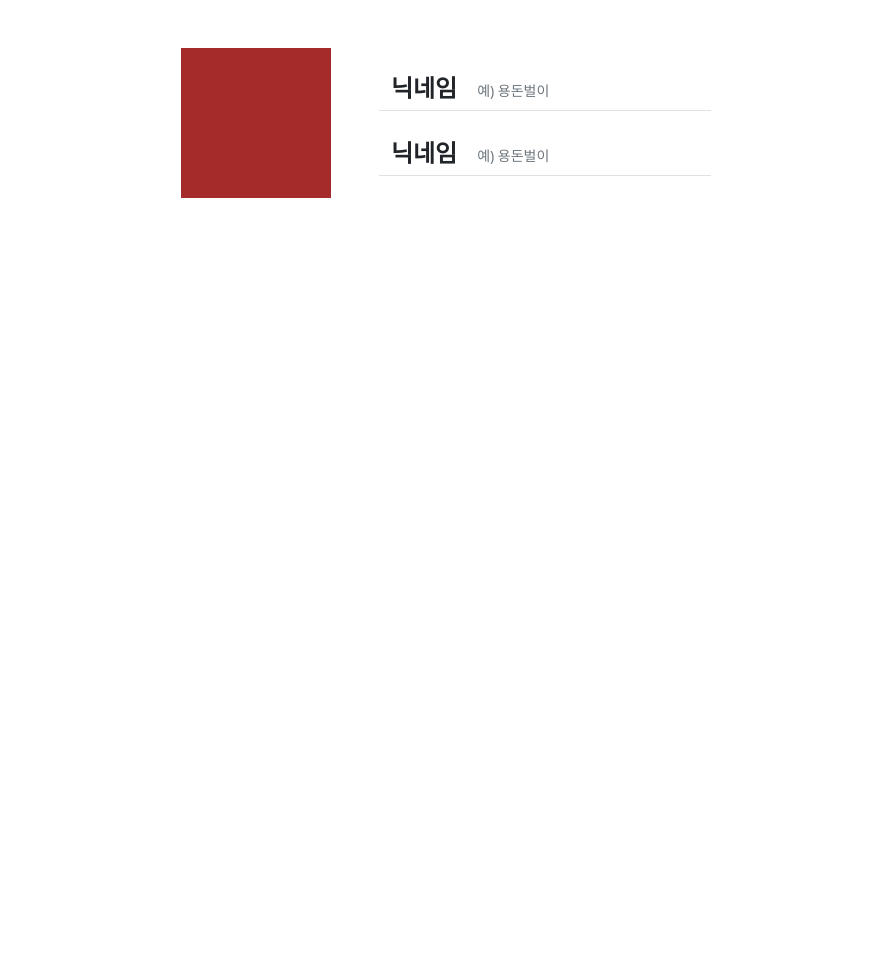
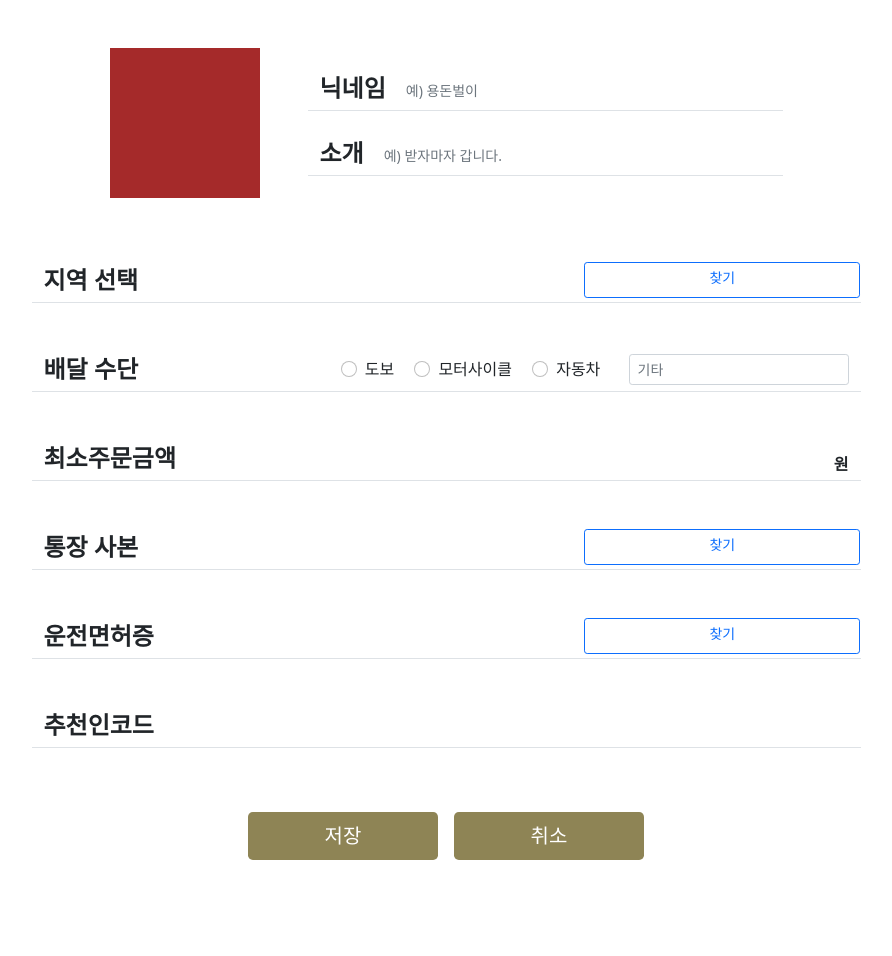
Before and after one commit to YoonkyungH/8-HakyeonJiyeon, a Django app: page /delivery/register/ in a window 1280 px wide. Shown: the part 96-1052 px from the top of the page, without its empty margins (194-1086 px from the left). Before the commit the page ends 294 px from the top, so only its background shows below. Run offline with Django 3.2, Linux system fonts and the light colour scheme; some libraries are stand-ins or nearby versions.

Commit message:
register_rider structure 완성

```diff
--- a/jangbwaguni/delivery/static/delivery/css/delivery.css
+++ b/jangbwaguni/delivery/static/delivery/css/delivery.css
@@ -12,3 +12,7 @@
     margin-left: 12rem !important;
     margin-right: 12rem !important;
 }
+
+.bg-browngrey {
+    background-color: #8E8455;
+}
--- a/jangbwaguni/delivery/templates/delivery/register_rider.html
+++ b/jangbwaguni/delivery/templates/delivery/register_rider.html
@@ -1,25 +1,83 @@
 {% extends 'delivery/base.html' %}
+
+{% load static %}
 
 {% block head_title %}장봐구니 라이더 등록{% endblock %}
 {% block navbar_title %}라이더 등록{% endblock %}
 {% block main_area %}
 <div class="container">
-    <form class="d-flex justify-content-center my-5" method="post">
-        <div id="pic_area" class="row">
+    <form class="d-flex flex-column my-5" method="post">
+        <div id="pic_area" class="justify-content-center row">
             <div id="rider_pic" class="col-auto" style="background-color: brown; width: 150px; height: 150px;"></div>
-            <div class="col-auto ms-5 my-auto">
+            <div class="col-5 ms-5 my-auto">
                 <div class="row mb-4">
                     <label class="col-auto my-auto fs-4"><strong>닉네임</strong></label>
-                    <input type="text" class="col form-control form-control-sm border-0 pb-0" placeholder="예) 용돈벌이">
+                    <input type="text" class="col form-control form-control-sm border-0 align-self-end" placeholder="예) 용돈벌이">
                     <div class="border-top border-1 border-grey mt-1"></div>
                 </div>
                 <div class="row mt-4">
-                    <label class="col-auto my-auto fs-4"><strong>닉네임</strong></label>
-                    <input type="text" class="col form-control form-control-sm border-0 pb-0" placeholder="예) 용돈벌이">
+                    <label class="col-auto my-auto fs-4"><strong>소개</strong></label>
+                    <input type="text" class="col form-control form-control-sm border-0 align-self-end" placeholder="예) 받자마자 갑니다.">
                     <div class="border-top border-1 border-grey mt-1"></div>
                 </div>
             </div>
         </div>
+        <div id="other_form_area" class="w-75 my-3 mx-auto">
+            <div class="mx-3">
+                <div class="row my-5">
+                    <label class="col-8 fs-4"><strong>지역 선택</strong></label>
+                    <a class="col-4 btn btn-sm btn-outline-primary">찾기</a>
+                    <div class="border-top border-1 border-grey mt-1"></div>
+                </div>
+                <div class="row my-5 justify-content-between">
+                    <label class="col-auto fs-4"><strong>배달 수단</strong></label>
+                    <div id="radio" class="col-auto align-self-end">
+                        <div class="form-check form-check-inline">
+                            <input class="form-check-input" type="radio" name="inlineRadioOptions" id="inlineRadio1" value="1">
+                            <label class="form-check-label" for="inlineRadio1">도보</label>
+                        </div>
+                        <div class="form-check form-check-inline">
+                            <input class="form-check-input" type="radio" name="inlineRadioOptions" id="inlineRadio2" value="2">
+                            <label class="form-check-label" for="inlineRadio2">모터사이클</label>
+                        </div>
+                        <div class="form-check form-check-inline me-0">
+                            <input class="form-check-input" type="radio" name="inlineRadioOptions" id="inlineRadio3" value="3">
+                            <label class="form-check-label" for="inlineRadio3">자동차</label>
+                        </div>
+                        <div class="form-check form-check-inline me-0">
+                            <input class="form-control form-control-sm" type="text" placeholder="기타">
+                        </div>
+                    </div>
+
+                    <div class="border-top border-1 border-grey mt-1"></div>
+                </div>
+                <div class="row my-5">
+                    <label class="col-8 fs-4"><strong>최소주문금액</strong></label>
+                    <input class="col form-control form-control-sm border-0" type="text">
+                    <div class="col-auto align-self-end"><strong>원</strong></div>
+                    <div class="border-top border-1 border-grey mt-1"></div>
+                </div>
+                <div class="row my-5">
+                    <label class="col-8 fs-4"><strong>통장 사본</strong></label>
+                    <a class="col-4 btn btn-sm btn-outline-primary">찾기</a>
+                    <div class="border-top border-1 border-grey mt-1"></div>
+                </div>
+                <div class="row my-5">
+                    <label class="col-8 fs-4"><strong>운전면허증</strong></label>
+                    <a class="col-4 btn btn-sm btn-outline-primary">찾기</a>
+                    <div class="border-top border-1 border-grey mt-1"></div>
+                </div>
+                <div class="row my-5">
+                    <label class="col-4 fs-4"><strong>추천인코드</strong></label>
+                    <input class="col form-control form-control-sm border-0" type="text">
+                    <div class="border-top border-1 border-grey mt-1"></div>
+                </div>
+            </div>
+        </div>
+        <div class="row justify-content-center mb-5">
+            <button class="col-2 btn btn-lg mx-2 bg-browngrey text-white" type="submit">저장</button>
+            <button class="col-2 btn btn-lg mx-2 bg-browngrey text-white" type="submit">취소</button>
+        </div>
     </form>
 </div>
 {% endblock %}
```
